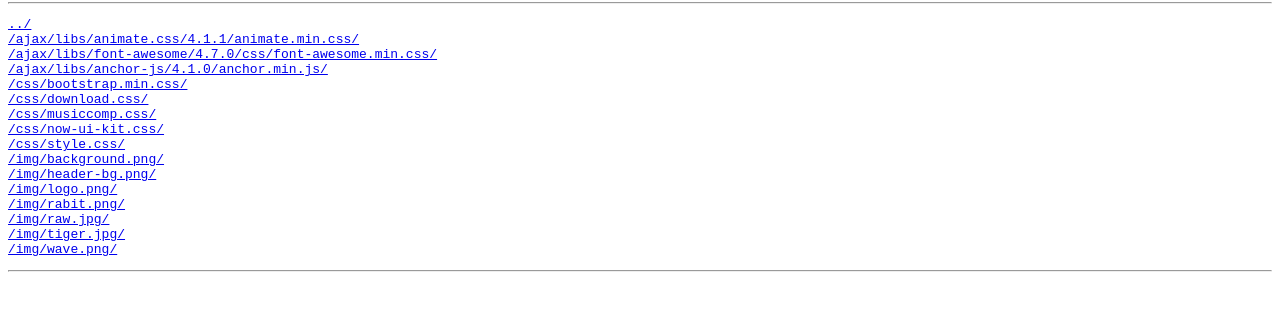
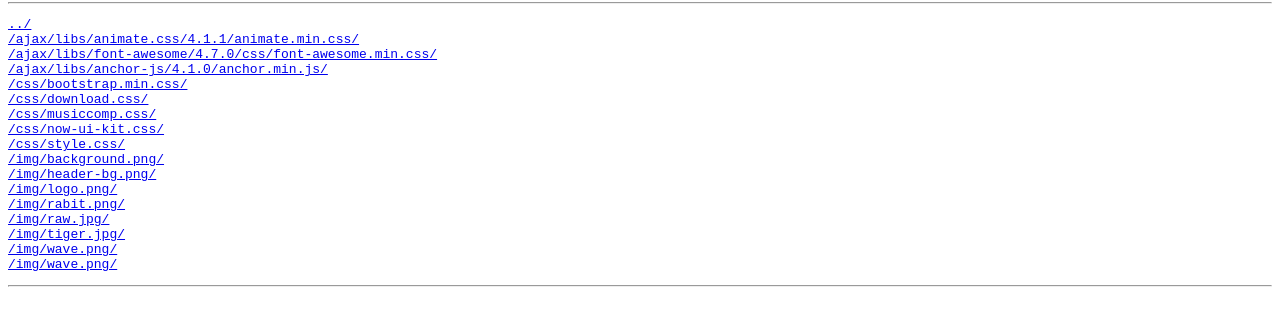
Before and after one commit to CompeyDev/cdn, a plain HTML site: page files/index.html in a window 1280 px wide. Shown: the part 64-390 px from the top of the page. Drawn offline with Linux system fonts and the light colour scheme.

Commit message:
Update index.html

```diff
--- a/files/index.html
+++ b/files/index.html
@@ -17,6 +17,7 @@
 <a href="https://cdn.devcomp.tk/img/raw.jpg">/img/raw.jpg/</a>
 <a href="https://cdn.devcomp.tk/img/tiger.png">/img/tiger.jpg/</a>
 <a href="https://cdn.devcomp.tk/img/wave.png">/img/wave.png/</a>
+<a href="https://cdn.devcomp.tk/img/meme.jpg">/img/wave.png/</a>
 </pre><hr>
 
 </body></html>
```
